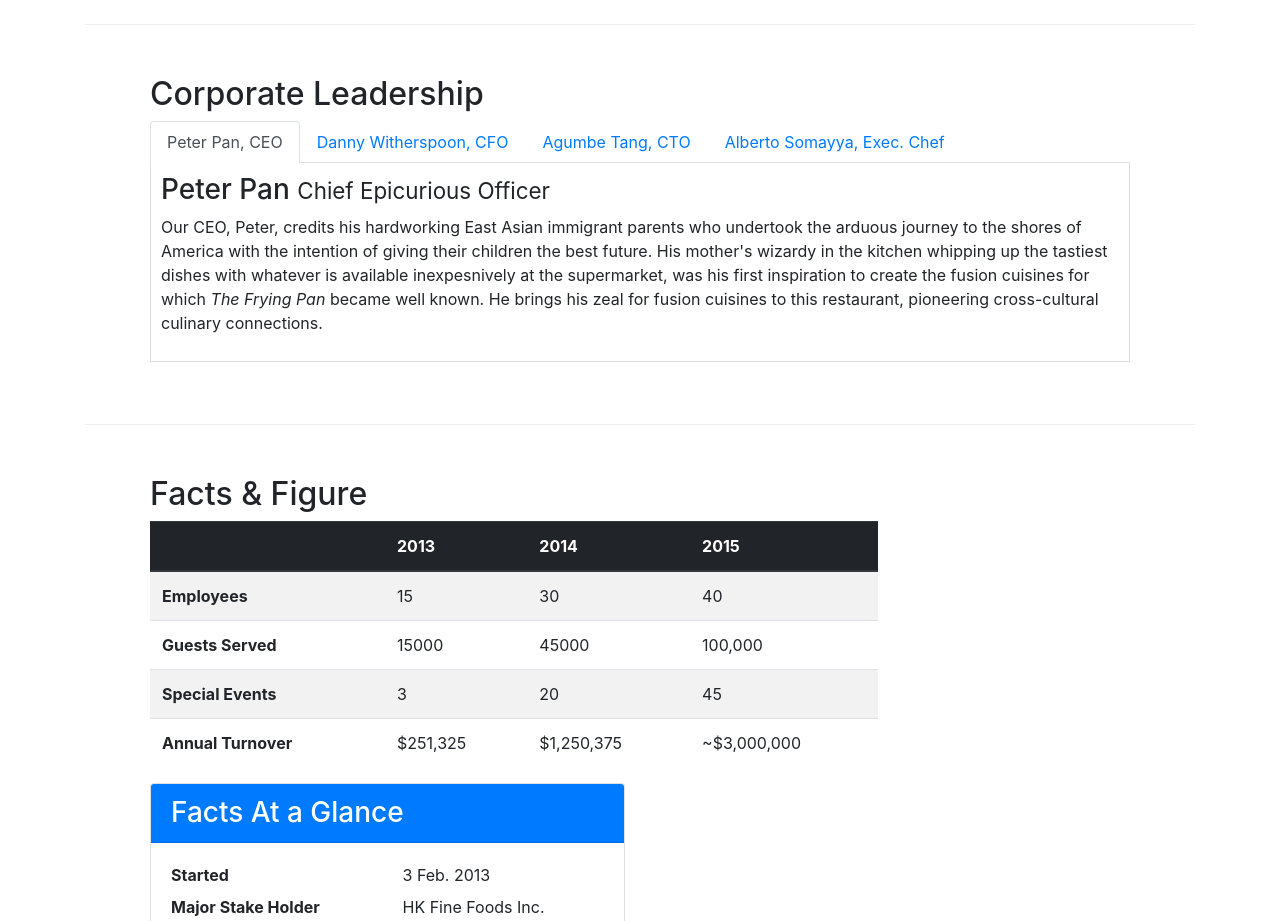
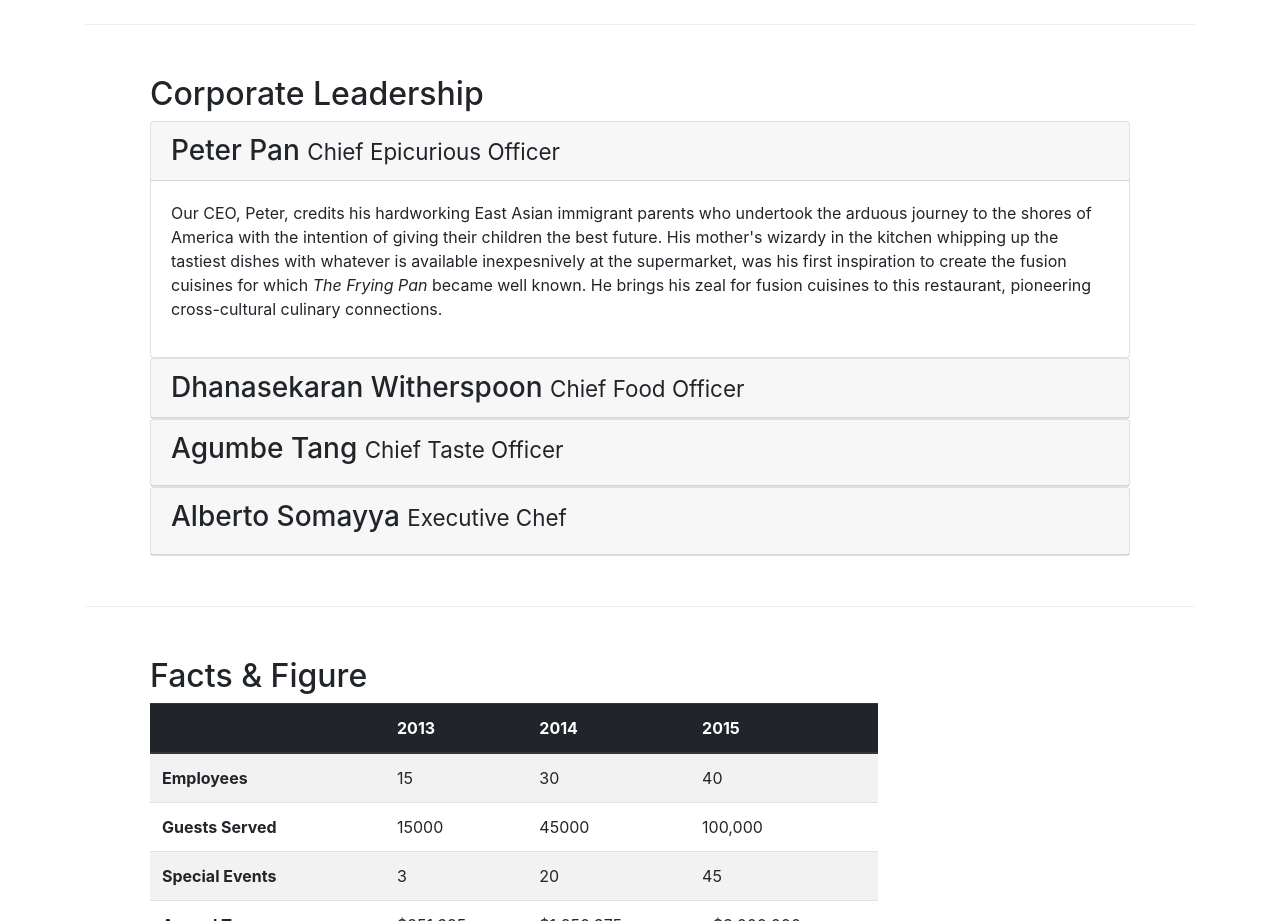
Before and after one commit to Hazem94/Front-End-UI, a website: page aboutus.html in a window 1280 px wide. Shown: the part 860-1781 px from the top of the page. Drawn offline with nearby package versions, Linux system fonts and the light colour scheme.

Commit message:
added accordion

```diff
--- a/aboutus.html
+++ b/aboutus.html
@@ -74,36 +74,54 @@
         <div class="row row-content">
             <div class="col-12">
                 <h2>Corporate Leadership</h2>
-                <ul class="nav nav-tabs">
-                    <li class="nav-item">
-                        <a class="nav-link active" href="#peter" role="tab" data-toggle="tab">Peter Pan, CEO</a>
-                    </li>
-                    <li class="nav-item">
-                        <a class="nav-link" href="#danny" role="tab" data-toggle="tab">Danny Witherspoon, CFO</a>
-                    </li>
-                    <li class="nav-item">
-                        <a class="nav-link" href="#agumbe" role="tab" data-toggle="tab">Agumbe Tang, CTO</a>
-                    </li>
-                    <li class="nav-item">
-                        <a class="nav-link" href="#alberto" role="tab" data-toggle="tab">Alberto Somayya, Exec. Chef</a>
-                    </li>
-                </ul>
-                <div class="tab-content">
-                    <div class="tab-pane fade show active" id="peter">
-                        <h3>Peter Pan <small>Chief Epicurious Officer</small></h3>
-                        <p class="d-none d-lg-block">Our CEO, Peter, credits his hardworking East Asian immigrant parents who undertook the arduous journey to the shores of America with the intention of giving their children the best future. His mother's wizardy in the kitchen whipping up the tastiest dishes with whatever is available inexpesnively at the supermarket, was his first inspiration to create the fusion cuisines for which <em>The Frying Pan</em> became well known. He brings his zeal for fusion cuisines to this restaurant, pioneering cross-cultural culinary connections.</p>
+                <div id="accordion">
+                    <div class="card">
+                        <div class="card-header">
+                            <h3 class="mb-0">
+                                <a data-toggle="collapse" data-target="#peter">Peter Pan <small>Chief Epicurious Officer</small></a>
+                            </h3>
+                        </div>
+                        <div class="collapse show" data-parent="#accordion" id="peter">
+                            <div class="card-body">
+                                <p class="d-none d-lg-block">Our CEO, Peter, credits his hardworking East Asian immigrant parents who undertook the arduous journey to the shores of America with the intention of giving their children the best future. His mother's wizardy in the kitchen whipping up the tastiest dishes with whatever is available inexpesnively at the supermarket, was his first inspiration to create the fusion cuisines for which <em>The Frying Pan</em> became well known. He brings his zeal for fusion cuisines to this restaurant, pioneering cross-cultural culinary connections.</p>
+                            </div>
+                        </div>
                     </div>
-                    <div class="tab-pane fade" id="danny">
-                        <h3>Dhanasekaran Witherspoon <small>Chief Food Officer</small></h3>
-                        <p class="d-none d-lg-block">Our CFO, Danny, as he is affectionately referred to by his colleagues, comes from a long established family tradition in farming and produce. His experiences growing up on a farm in the Australian outback gave him great appreciation for varieties of food sources. As he puts it in his own words, <em>Everything that runs, wins, and everything that stays, pays!</em></p>
+                    <div class="card">
+                        <div class="card-header">
+                            <h3 class="mb-0">
+                                <a data-toggle="collapse" data-target="#danny">Dhanasekaran Witherspoon <small>Chief Food Officer</small></a>
+                            </h3>
+                        </div>
+                        <div class="collapse" data-parent="#accordion" id="danny">
+                            <div class="card-body">
+                                <p class="d-none d-lg-block">Our CFO, Danny, as he is affectionately referred to by his colleagues, comes from a long established family tradition in farming and produce. His experiences growing up on a farm in the Australian outback gave him great appreciation for varieties of food sources. As he puts it in his own words, <em>Everything that runs, wins, and everything that stays, pays!</em></p>
+                            </div>
+                        </div>
                     </div>
-                    <div class="tab-pane fade" id="agumbe">
-                        <h3>Agumbe Tang <small>Chief Taste Officer</small></h3>
-                        <p class="d-none d-lg-block">Blessed with the most discerning gustatory sense, Agumbe, our CTO, personally ensures that every dish that we serve meets his exacting tastes. Our chefs dread the tongue lashing that ensues if their dish does not meet his exacting standards. He lives by his motto, <em>You click only if you survive my lick.</em></p>
+                    <div class="card">
+                         <div class="card-header">
+                            <h3>
+                                <a data-toggle="collapse" data-target="#agumbe">Agumbe Tang <small>Chief Taste Officer</small></a>
+                            </h3>
+                        </div>
+                        <div class="collapse" data-parent="#accordion" id="agumbe">
+                            <div class="card-body">
+                                <p class="d-none d-lg-block">Blessed with the most discerning gustatory sense, Agumbe, our CTO, personally ensures that every dish that we serve meets his exacting tastes. Our chefs dread the tongue lashing that ensues if their dish does not meet his exacting standards. He lives by his motto, <em>You click only if you survive my lick.</em></p>
+                            </div>
+                        </div>
                     </div>
-                    <div class="tab-pane fade" id="alberto">
-                        <h3>Alberto Somayya <small>Executive Chef</small></h3>
-                        <p class="d-none d-lg-block">Award winning three-star Michelin chef with wide International experience having worked closely with whos-who in the culinary world, he specializes in creating mouthwatering Indo-Italian fusion experiences. He says, <em>Put together the cuisines from the two craziest cultures, and you get a winning hit! Amma Mia!</em></p>
+                    <div class="card">
+                        <div class="card-header">
+                            <h3>
+                                <a data-toggle="collapse" data-target="#alberto">Alberto Somayya <small>Executive Chef</small></a>
+                            </h3>
+                        </div>
+                        <div class="collapse" data-parent="#accordion" id="alberto">
+                            <div class="card-body">
+                                <p class="d-none d-lg-block">Award winning three-star Michelin chef with wide International experience having worked closely with whos-who in the culinary world, he specializes in creating mouthwatering Indo-Italian fusion experiences. He says, <em>Put together the cuisines from the two craziest cultures, and you get a winning hit! Amma Mia!</em></p>
+                            </div>
+                        </div>
                     </div>
                 </div>
             </div>
```
